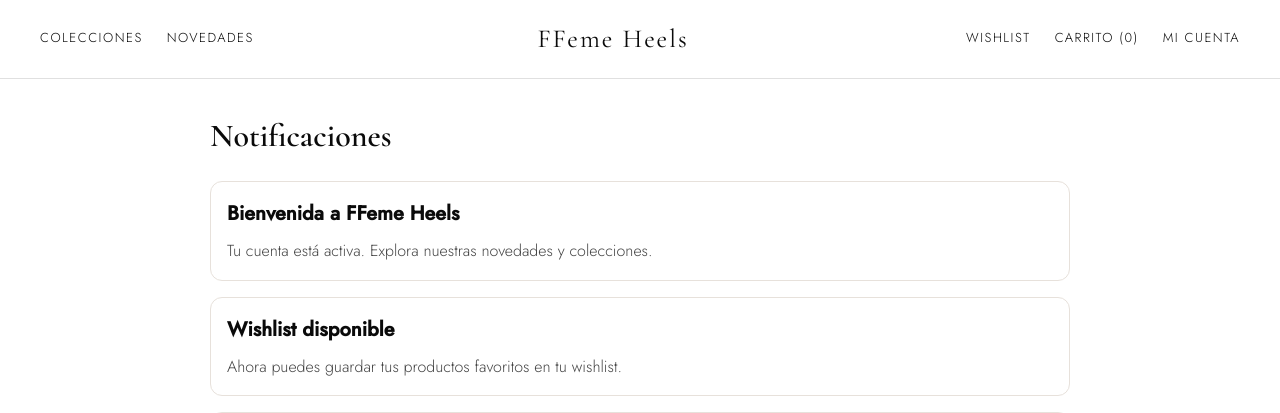
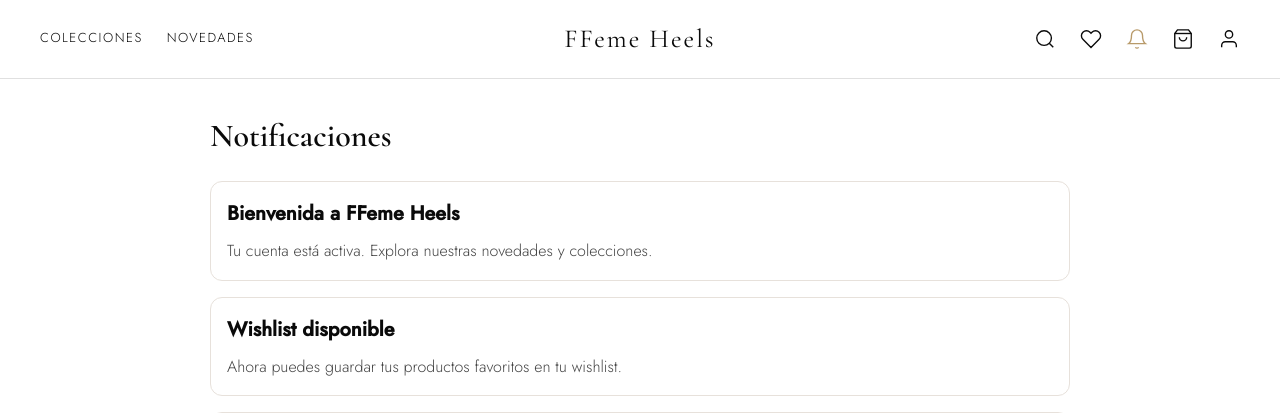
Before and after one commit to karl555-ops/ffeme-heels, a Django app: page /notificaciones/ in a window 1280 px wide. Shown: the top 413 px of the page. Run offline with Django 5.2, Linux system fonts and the light colour scheme; the visitor is signed in with stand-in values (Sample User, id 1).

Commit message:
Navbar completo con 5 iconos en notificaciones, wishlist, detalle y carrito
Co-Authored-By: Claude Sonnet 4.6 <noreply@anthropic.com>

```diff
--- a/ffemeh/templates/carrito.html
+++ b/ffemeh/templates/carrito.html
@@ -24,7 +24,7 @@
 
     <div class="nav-derecha">
         {% if user.is_authenticated %}
-            <a href="#" class="nav-icon">
+            <a href="{% url 'productos' %}" class="nav-icon" title="Buscar">
                 <svg viewBox="0 0 24 24" fill="none" stroke="currentColor" stroke-width="1.5">
                     <circle cx="11" cy="11" r="8"/><path d="m21 21-4.35-4.35"/>
                 </svg>
--- a/ffemeh/templates/notificaciones.html
+++ b/ffemeh/templates/notificaciones.html
@@ -19,9 +19,36 @@
         <a href="{% url 'index' %}">FFeme Heels</a>
     </div>
     <div class="nav-derecha">
-        <a href="{% url 'wishlist' %}" class="nav-link">Wishlist</a>
-        <a href="{% url 'carrito' %}" class="nav-link">Carrito ({{ carrito_count }})</a>
-        <a href="{% url 'perfil' %}" class="nav-link">Mi cuenta</a>
+        {% if user.is_authenticated %}
+            <a href="{% url 'productos' %}" class="nav-icon" title="Buscar">
+                <svg viewBox="0 0 24 24" fill="none" stroke="currentColor" stroke-width="1.5">
+                    <circle cx="11" cy="11" r="8"/><path d="m21 21-4.35-4.35"/>
+                </svg>
+            </a>
+            <a href="{% url 'wishlist' %}" class="nav-icon" title="Wishlist">
+                <svg viewBox="0 0 24 24" fill="none" stroke="currentColor" stroke-width="1.5">
+                    <path d="M20.84 4.61a5.5 5.5 0 0 0-7.78 0L12 5.67l-1.06-1.06a5.5 5.5 0 0 0-7.78 7.78l1.06 1.06L12 21.23l7.78-7.78 1.06-1.06a5.5 5.5 0 0 0 0-7.78z"/>
+                </svg>
+            </a>
+            <a href="{% url 'notificaciones' %}" class="nav-icon nav-activo" title="Notificaciones">
+                <svg viewBox="0 0 24 24" fill="none" stroke="currentColor" stroke-width="1.5">
+                    <path d="M18 8A6 6 0 0 0 6 8c0 7-3 9-3 9h18s-3-2-3-9"/><path d="M13.73 21a2 2 0 0 1-3.46 0"/>
+                </svg>
+            </a>
+            <a href="{% url 'carrito' %}" class="nav-icon carrito-icon" title="Carrito">
+                <svg viewBox="0 0 24 24" fill="none" stroke="currentColor" stroke-width="1.5">
+                    <path d="M6 2 3 6v14a2 2 0 0 0 2 2h14a2 2 0 0 0 2-2V6l-3-4z"/><line x1="3" y1="6" x2="21" y2="6"/><path d="M16 10a4 4 0 0 1-8 0"/>
+                </svg>
+                {% if carrito_count > 0 %}<span class="badge">{{ carrito_count }}</span>{% endif %}
+            </a>
+            <a href="{% url 'perfil' %}" class="nav-icon" title="Perfil">
+                <svg viewBox="0 0 24 24" fill="none" stroke="currentColor" stroke-width="1.5">
+                    <path d="M20 21v-2a4 4 0 0 0-4-4H8a4 4 0 0 0-4 4v2"/><circle cx="12" cy="7" r="4"/>
+                </svg>
+            </a>
+        {% else %}
+            <a href="{% url 'login' %}" class="btn-acceder">Acceder</a>
+        {% endif %}
     </div>
 </header>
 
```
Also changed, not shown: ffemeh/templates/producto_detalle.html (+13 -3 lines), ffemeh/templates/wishlist.html (+24 -0 lines).
